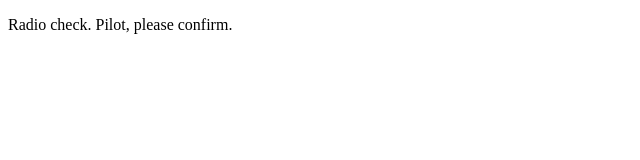
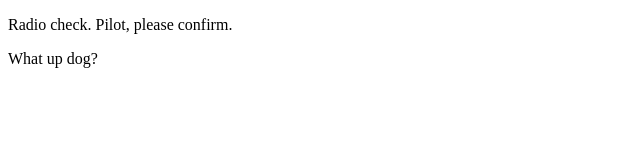
Before and after one commit to jlconwell/communication-log, a plain HTML site: page index.html in a window 1280 px wide. Shown: the full height of the page, 0-640 px from the left. Drawn offline with Linux system fonts and the light colour scheme.

Commit message:
patted text

```diff
--- a/index.html
+++ b/index.html
@@ -2,5 +2,6 @@
 <html>
    <body>
       <p>Radio check. Pilot, please confirm.</p>
+      <p>What up dog?</p>
    </body>
 </html>
```
